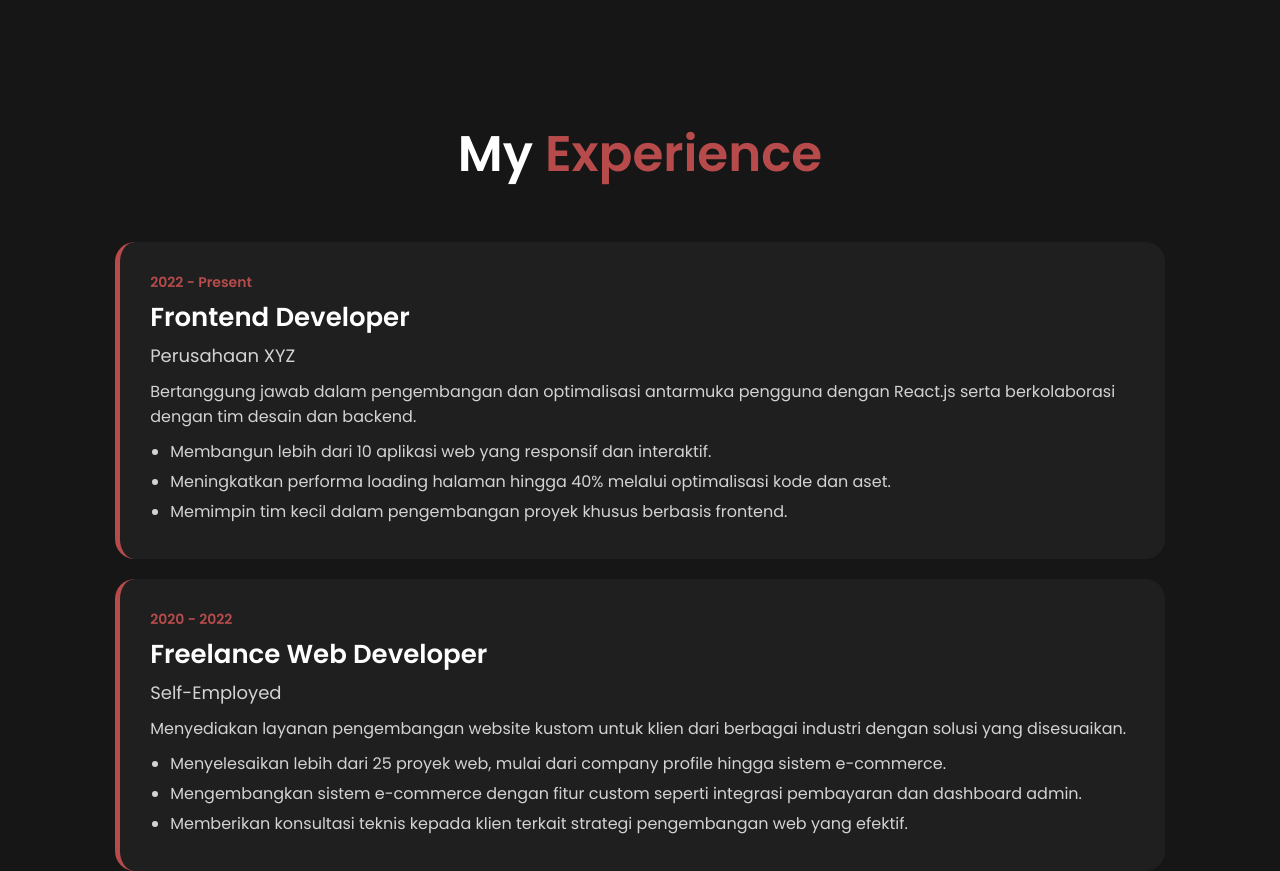
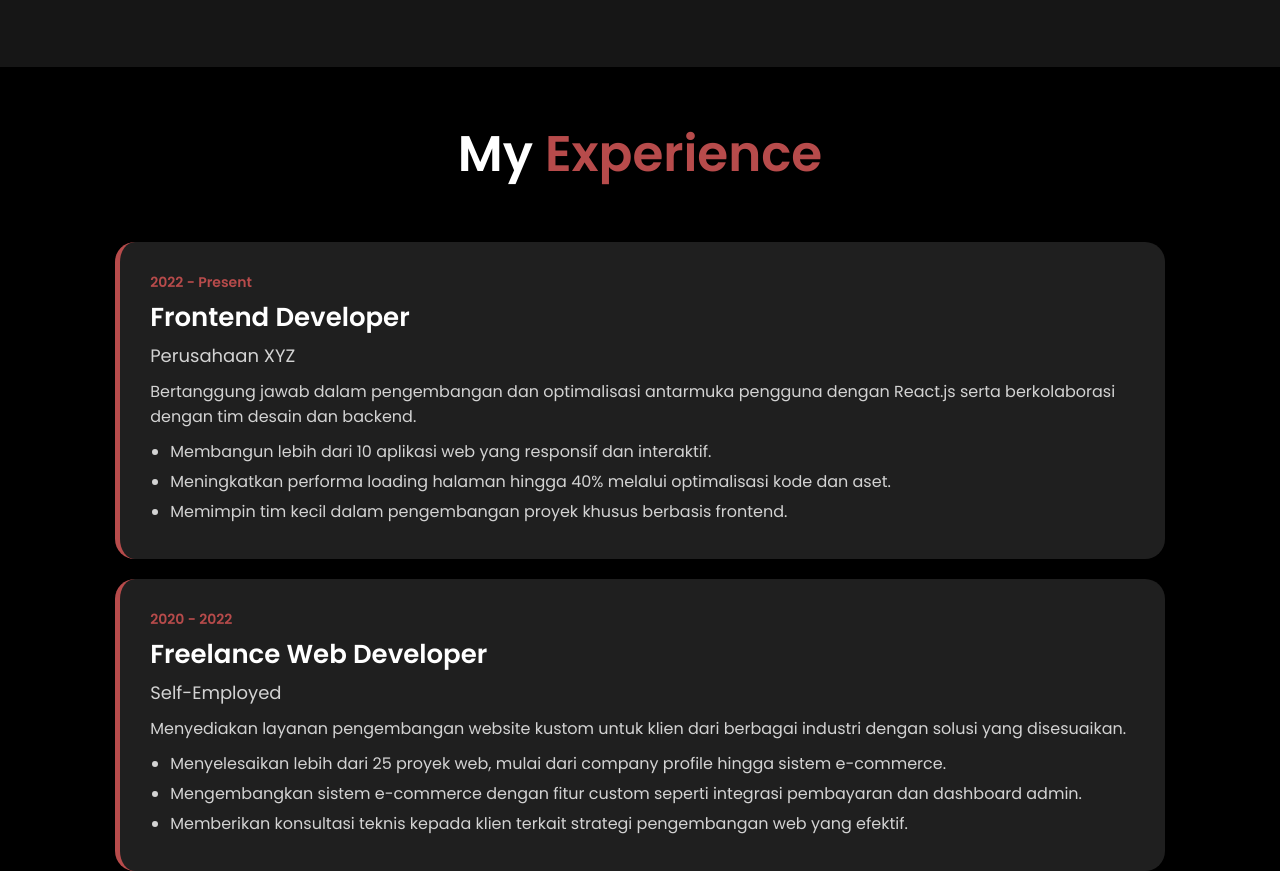
Before and after one commit to ahmadromadhon-code/sangatsigma, a plain HTML site: page index.html in a window 1280 px wide. Shown: the part 3300-4171 px from the top of the page. Drawn offline with Linux system fonts and the light colour scheme.

Commit message:
Update style.css

```diff
--- a/style.css
+++ b/style.css
@@ -438,7 +438,7 @@ span{
 }
 
 .experience {
-    background-color: #161616;
+    background-color: black;
     padding: 5rem 9%;
 }
 
```
